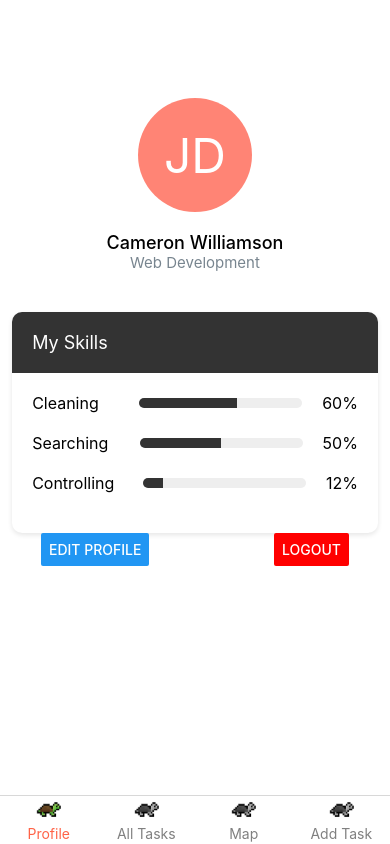
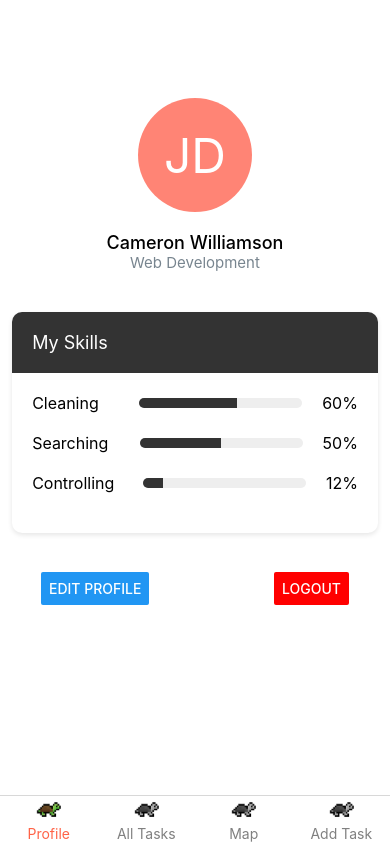
Before and after one commit to HackathonICPC/TrashHackFront, a React Native app in the folder my-app/: screen /HomeMenu in a window 390 px wide. Built offline with nearby package versions, Linux system fonts and the light colour scheme; what react-native-yamap would draw is missing.

Commit message:
Profile button moving

```diff
--- a/my-app/components/HomeScreen/ProfileScreen.js
+++ b/my-app/components/HomeScreen/ProfileScreen.js
@@ -105,6 +105,7 @@ const styles = StyleSheet.create({
     color: '#333',
   },
   buttonContainer: {
+    marginTop: "10%",
     flexDirection: 'row',
     justifyContent: 'space-between',
     width: '80%',
```
